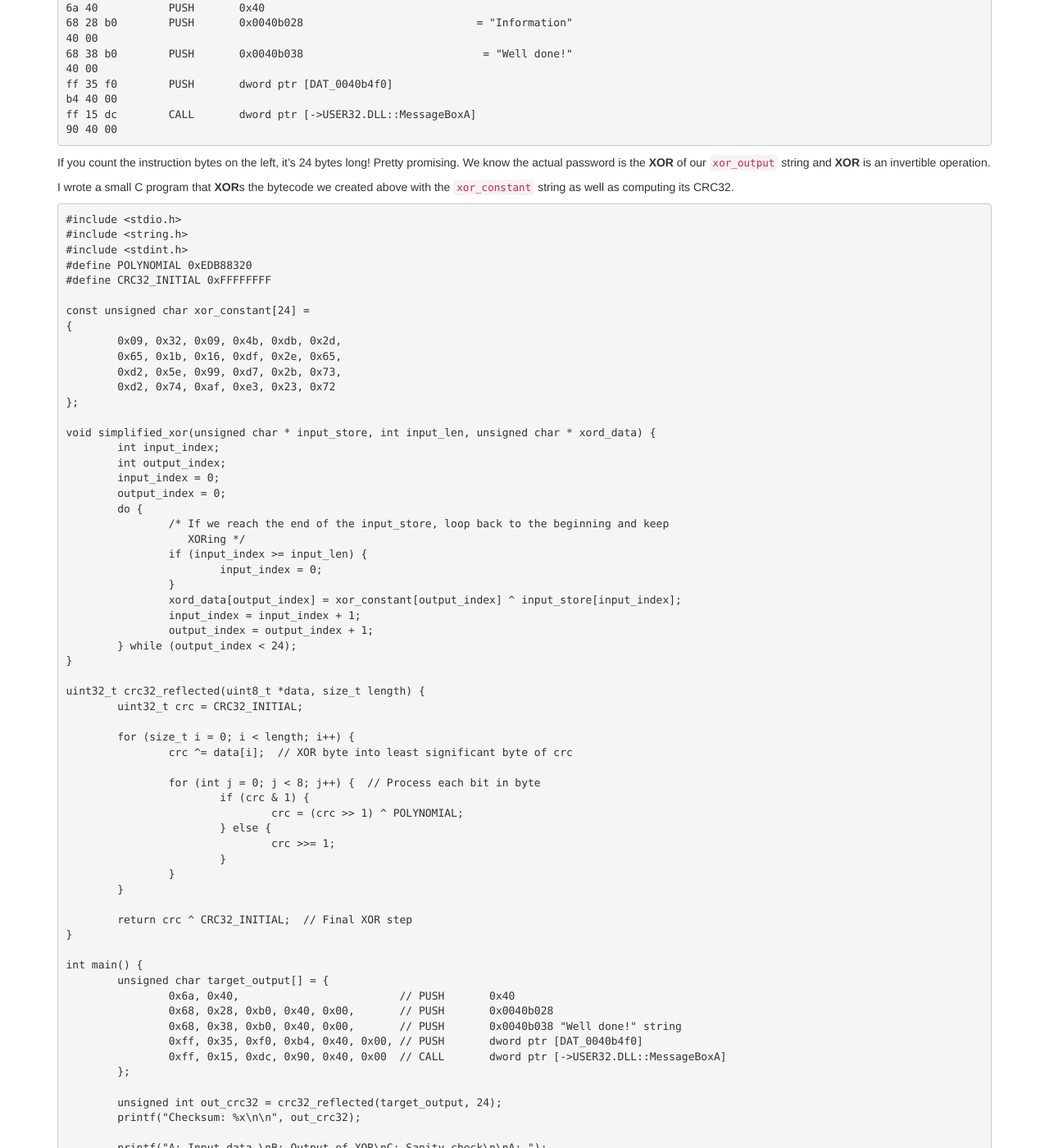
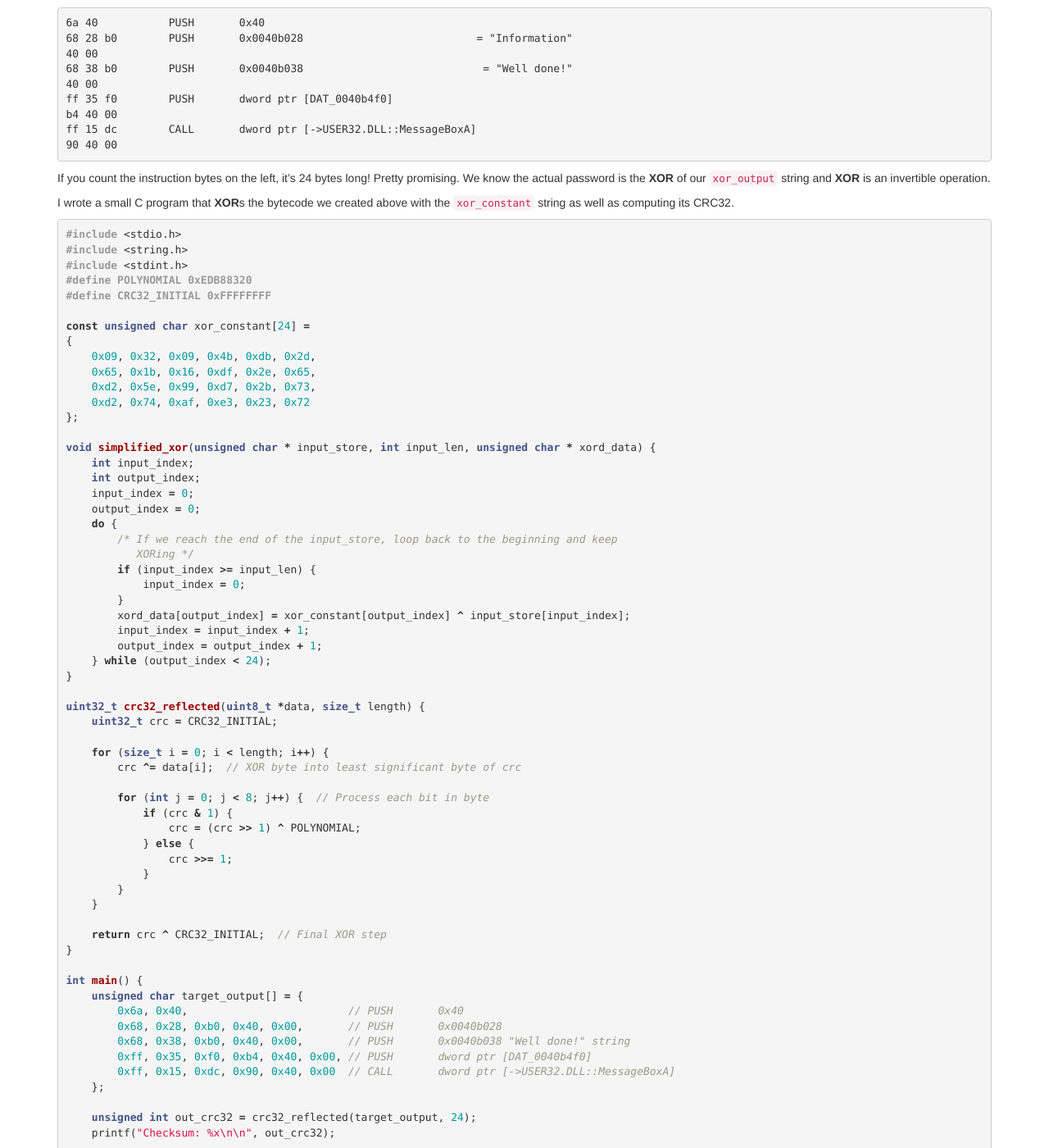
Before and after one commit to pddenhar/pddenhar.github.io, a Jekyll site: the page built from _posts/2024-10-22-reverse-engineering-crackme-with-ghidra.md, in a window 1280 px wide and 1400 px high, scrolled down 8251 px. Shown: the whole window at 82% size. Built offline with Jekyll 4.4.1, drawn with Linux system fonts in a browser that asks for light colours; some of the changed text lies outside the part shown.

Commit message:
Give up and switch to brace style highlight tags

````diff
--- a/_posts/2024-10-22-reverse-engineering-crackme-with-ghidra.md
+++ b/_posts/2024-10-22-reverse-engineering-crackme-with-ghidra.md
@@ -48,7 +48,7 @@ Move to the Defined Strings tab and take a look at the new strings. We've got so
 
 In this case, the string is only used in one place and it's obviously a failure check on the string entry field:
 
-``` C
+{% highlight C %}
 undefined4 __cdecl FUN_00406600(LPVOID param_1)
 
 {
@@ -68,7 +68,7 @@ undefined4 __cdecl FUN_00406600(LPVOID param_1)
   uVar4 = MessageBoxA(DAT_0040b4f0,"Try again!",s_Information_0040b028,0x40);
   return uVar4 & 0xffffff00;
 }
-```
+{% endhighlight %}
 
 It looks like we have a function with some kind of data processing loop (the `do .. while` section), a call to extra processing (`iVar1 = FUN_00406490();`) and then an `if` check on the return value from that call. If two conditions are met (`(iVar1 == 0x5a6aa47d) && (DAT_0040b4ec == 0x16)`) the code does some interesting stuff with `WriteProcessMemory` and then returns **without** showing the "Try Again!" dialog. Interesting!
 
@@ -93,7 +93,7 @@ There's our call to `check_input`! It still looks like a slice of a larger funct
 
 The things that looked like partial functions were actually `case:` statements in a large `switch()`! The function is now decompiled and it looks like an event handler from a GUI.
 
-```C
+{% highlight C %}
 HBRUSH FUN_00406840(HWND param_1,uint param_2,HDC param_3)
 
 {
@@ -117,13 +117,13 @@ HBRUSH FUN_00406840(HWND param_1,uint param_2,HDC param_3)
   }
   // SNIP else statement
 }
-```
+{% endhighlight %}
 
 This code gets a text string using [GetDlgItemTextA](https://learn.microsoft.com/en-us/windows/win32/api/winuser/nf-winuser-getdlgitemtexta) and stores the length of the string in `DAT_0040b4ec` and the string itself in `DAT_0040b514`. Lets rename those globals (**L** key) to `input_length` and `input_string`. Now we know where the string being passed to `check_input` comes from. Let's label this function `handle_event`.
 
 One final thing to notice is that a memory address is being passed to `check_input`:
 
-```Assembly
+{% highlight Assembly %}
         00406bcf 68 e1 6b        PUSH       LAB_00406be1  ; This address is being passed to check_input
                  40 00
         00406bd4 e8 27 fa        CALL       check_input
@@ -135,7 +135,7 @@ One final thing to notice is that a memory address is being passed to `check_inp
         00406be1 90              NOP                      ; Why would we run this code?
         00406be2 90              NOP
         00406be3 90              NOP
-```
+{% endhighlight %}
 
 The address that's passed in is actually right below the function! It's a big block of `NOP` instructions. There also seems to be a value returned from `check_input` in the `EAX` register. After the call to `check_input` the return value is compared to **zero**. If zero, a `JZ` instruction jumps over the block of `NOP`s, but if something non-zero is returned they would be executed like normal instructions... Let's rename `LAB_00406be1` to `NOP_BLOCK` and go back to `check_input`.
 
@@ -144,7 +144,7 @@ Back in `check_input`, let's update the function signature with what we've learn
 ![check_input function signature]({{ site.url }}/images/ghidra/image-7.png)
 
 Let's dig into this `do .. while` loop now:
-```C
+{% highlight C %}
   iVar1 = 0;
   iVar5 = 0;
   do {
@@ -159,13 +159,13 @@ Let's dig into this `do .. while` loop now:
     // SNIP 5x more similar operations
     iVar5 = iVar5 + 6;
   } while (iVar5 < 0x18);
-```
+{% endhighlight %}
 This looks like a loop that moves through `input_string` one character at a time and **XOR**s it with a string stored in `DAT_00409480`. The result is then stored in `DAT_0040b568`. The loop performs the **XOR** for 6 characters each iteration, up to a length of 0x18, or 24 characters. Let's clean up the labels and data types of these global variables to make the code readable.
 
 Relabel the globals on this first **XOR** as follows:
-```C
+{% highlight C %}
 (&xor_output)[output_index] = (&xor_constant)[output_index] ^ (&input_string)[input_index];
-```
+{% endhighlight %}
 The following lines still look like a mess though:
 
 ![following lines of XOR code]({{ site.url }}/images/ghidra/image-5.png)
@@ -177,14 +177,14 @@ This is because Ghidra is not interpreting the globals we just re-labeled as arr
 Do the exact same thing for `xor_constant` and `input_string` to fix all the array access. Looking at the loop now, we can see that it's taking the **XOR** of each character in `input_string` with a character from `xor_constant`. The result is stored in `xor_output`.
 
 After the input has been **XOR**d, another function is called. I'm not going to break this one down entirely, but the major hint about its function is this call in another loop:
-```Assembly
+{% highlight Assembly %}
         004064c0 81 f2 20        XOR        EDX,0xedb88320
                  83 b8 ed
-```
+{% endhighlight %}
 `0xedb88320` is the CRC32 polynomial, so we can assume that this function computes the CRC32 checksum of `xor_output`. Let's label the function `crc_32_chksum`. Label the variable it returns `crc_32` (use the "Split Out As New Variable" menu item, since it re-uses an index register from the loop above).
 
 Now the final bit of code in `check_input` is starting to make sense. We're **XOR**ing our input, computing the CRC32, and then checking if our input string is 22 characters long and the CRC32 matches a specific value.
-```C
+{% highlight C %}
   crc_32 = crc_32_chksum();
   if ((crc_32 == 0x5a6aa47d) && (input_length == 22)) {
     dwProcessId = GetCurrentProcessId();
@@ -192,14 +192,14 @@ Now the final bit of code in `check_input` is starting to make sense. We're **XO
     BVar2 = WriteProcessMemory(hProcess,nop_pointer,xor_output,0x18,(SIZE_T *)0x0);
     return 1;
   }
-```
+{% endhighlight %}
 This is the whole trick of the program. When we input the right serial string, it gets **XOR**d with a magic string and then *written into the instruction space of the program* if it matches the right CRC32. Afterwards, the `check_input` function returns 1 which causes `handle_event` to execute the block of memory (previously filled with `NOP`s) that we just overwrote.
 
 Jump back into the Defined Strings browser and look for another string with the test "Well Done!". This string is used once in the code listing, but it looks like a joke designed to mislead us into thinking we've found the success function:
-```C
+{% highlight C %}
   // Snip
   s_Well_done!_0040b038[0] = 'W'; // Called during some init code
-```
+{% endhighlight %}
 This code doesn't do anything at all. We would expect a code block somewhere very similar to the one that pops up "Try Again!" but using the "Well Done!" string. It's looking like **we** are going to have to construct our own success message box using the `xor_output` of our serial string.
 
 Luckily, we've know the target output we need to create is **24 bytes** (the length of our **XOR** `do ... while` loop) and it probably needs to create a dialog box similar to the "Try Again!" when we input the wrong serial.
@@ -207,7 +207,7 @@ Luckily, we've know the target output we need to create is **24 bytes** (the len
 One possible method would be to brute force an `xor_output` string that has the CRC32 value `0x5a6aa47d`. This would be great, except it
 
 Here's the assembly code to create the "Try Again!" dialog:
-```Assembly
+{% highlight Assembly %}
 6a 40           PUSH       0x40
 68 28 b0        PUSH       0x0040b028                           = "Information"
 40 00
@@ -217,10 +217,10 @@ ff 35 f0        PUSH       dword ptr [DAT_0040b4f0]
 b4 40 00
 ff 15 dc        CALL       dword ptr [->USER32.DLL::MessageBoxA]
 90 40 00
-```
+{% endhighlight %}
 
 With one little change, we could make this pop up a dialog box that says "Well Done!":
-```Assembly
+{% highlight Assembly %}
 6a 40           PUSH       0x40
 68 28 b0        PUSH       0x0040b028                           = "Information"
 40 00
@@ -230,11 +230,11 @@ ff 35 f0        PUSH       dword ptr [DAT_0040b4f0]
 b4 40 00
 ff 15 dc        CALL       dword ptr [->USER32.DLL::MessageBoxA]
 90 40 00
-```
+{% endhighlight %}
 If you count the instruction bytes on the left, it's 24 bytes long! Pretty promising. We know the actual password is the **XOR** of our `xor_output` string and **XOR** is an invertible operation.
 
 I wrote a small C program that **XOR**s the bytecode we created above with the `xor_constant` string as well as computing its CRC32.
-```C
+{% highlight C %}
 #include <stdio.h>
 #include <string.h>
 #include <stdint.h>
@@ -320,7 +320,7 @@ int main() {
 	printf("\n\n");
 
 }
-```
+{% endhighlight %}
 
 Running this code produces the following output:
 ```
````
